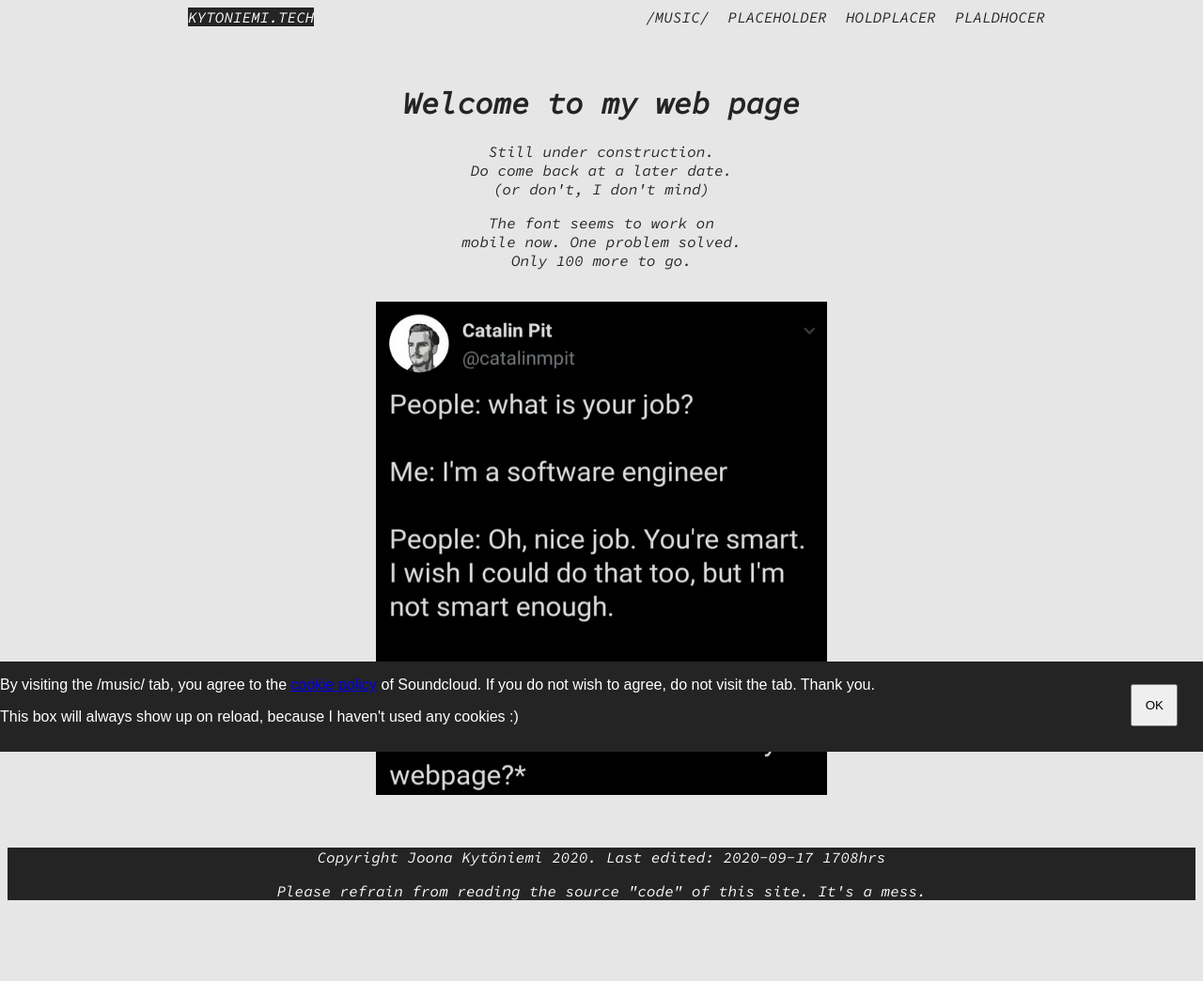
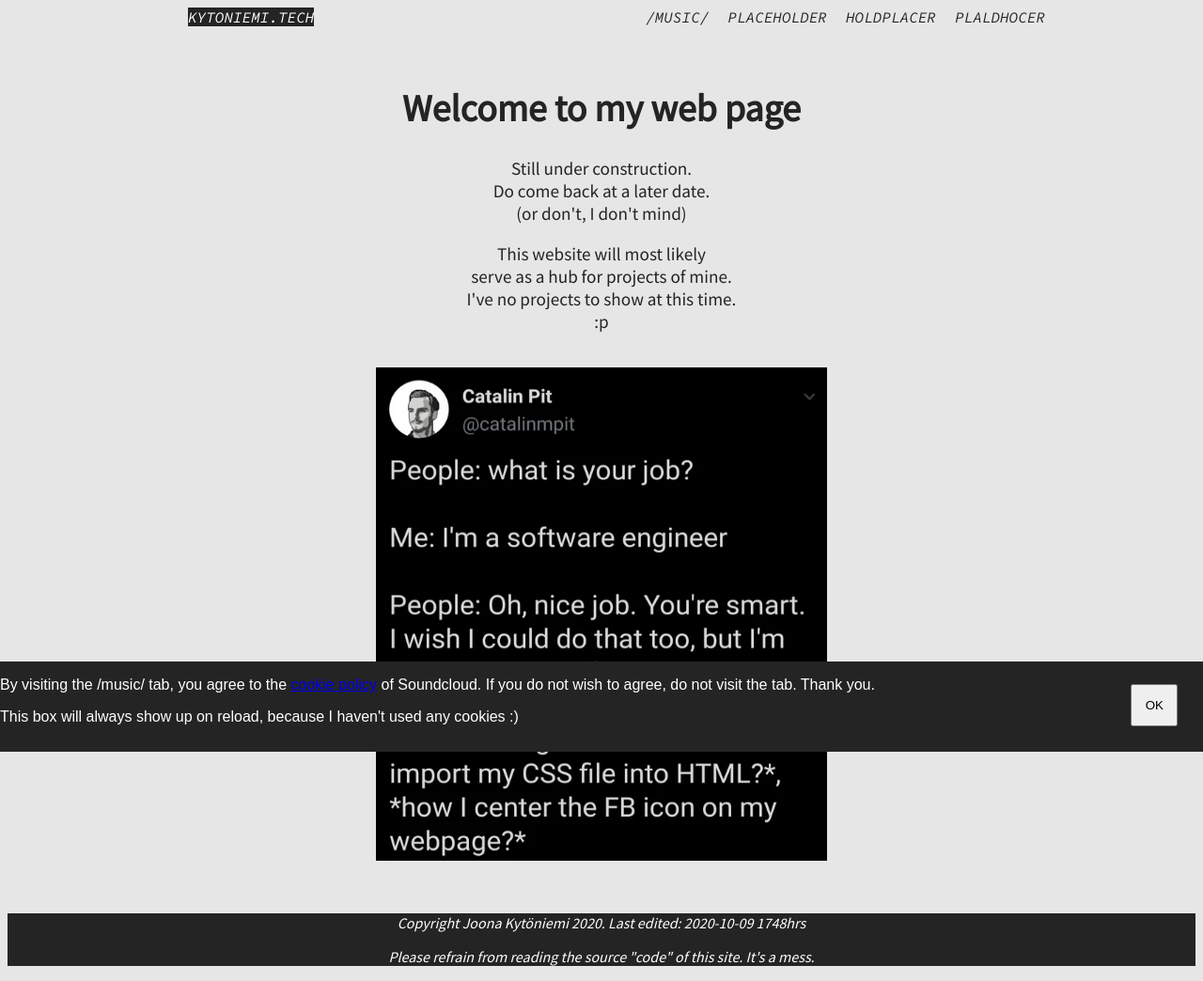
Before and after one commit to jnkyto/kytari.github.io, a plain HTML site: page index.html in a window 1280 px wide. Shown: the whole page at 94% size. Before the commit the page ends 974 px from the top, so only its background shows below. Drawn offline with Linux system fonts and the light colour scheme.

Commit message:
font changes and update index

```diff
--- a/css/common.css
+++ b/css/common.css
@@ -1,4 +1,5 @@
 @import url('https://fonts.googleapis.com/css2?family=Source+Code+Pro:ital@1&display=swap');
+@import url('https://fonts.googleapis.com/css2?family=Source+Sans+Pro&display=swap');
 
 body {
 	background: rgba(230, 230, 230, 1.0);
@@ -87,14 +88,14 @@ div.filler {
 }
 
 h1.headline	{
-	font-family: 'Source Code Pro', monospace;
-	font-style: italic;
+	font-family: 'Source Sans Pro', monospace;
+    font-size: 2.5em;
 	color: #242424;
 }
 
 p.bodytext	{
-	font-family: 'Source Code Pro', monospace;
-	font-style: italic;
+	font-family: 'Source Sans Pro', monospace;
+    font-size: 1.2em;
 	color: #242424;
 }
 
@@ -115,7 +116,7 @@ p.bodytext	{
 }
 
 .info	{
-	font-family: 'Source Code Pro', monospace;
+	font-family: 'Source Sans Pro', monospace;
 	font-style: italic;
 	color: #ffffff;
 	text-align: center;
--- a/index.html
+++ b/index.html
@@ -3,6 +3,7 @@
 <head>
 	<!-- google font and stylesheet -->
 	<link href="https://fonts.googleapis.com/css2?family=Source+Code+Pro:ital@1&display=swap" rel="stylesheet">
+    <link href="https://fonts.googleapis.com/css2?family=Source+Sans+Pro&display=swap" rel="stylesheet">
 	<link rel="stylesheet" type="text/css" href="css/common.css">
 
 	<!-- cookie message box (not used atm, probably never will) -->
@@ -52,7 +53,7 @@
 <div class="content" id="post0">
 	<h1 class="headline">Welcome to my web page</h1>
 	<p class="bodytext">Still under construction.<br>Do come back at a later date.<br>(or don't, I don't mind)</p>
-	<p class="bodytext">The font seems to work on<br>mobile now. One problem solved.<br>Only 100 more to go.</p>
+	<p class="bodytext">This website will most likely<br>serve as a hub for projects of mine.<br>I've no projects to show at this time.<br>:p</p>
 	<br>
 	<img class="postimg" src="le_funny_maymay.jpg" alt="wholesome 100 reddit 100 keanu 100 chungus 100" width="480" height="525">
 </div>
@@ -62,7 +63,7 @@
 
 <!-- footer for author info etc -->
 <div class="footer">
-	<p class="info">Copyright Joona Kytöniemi 2020. Last edited: 2020-09-17 1708hrs</p>
+	<p class="info">Copyright Joona Kytöniemi 2020. Last edited: 2020-10-09 1748hrs</p>
 	<p class="info">Please refrain from reading the source "code" of this site. It's a mess.</p>
 </div>
 
```
